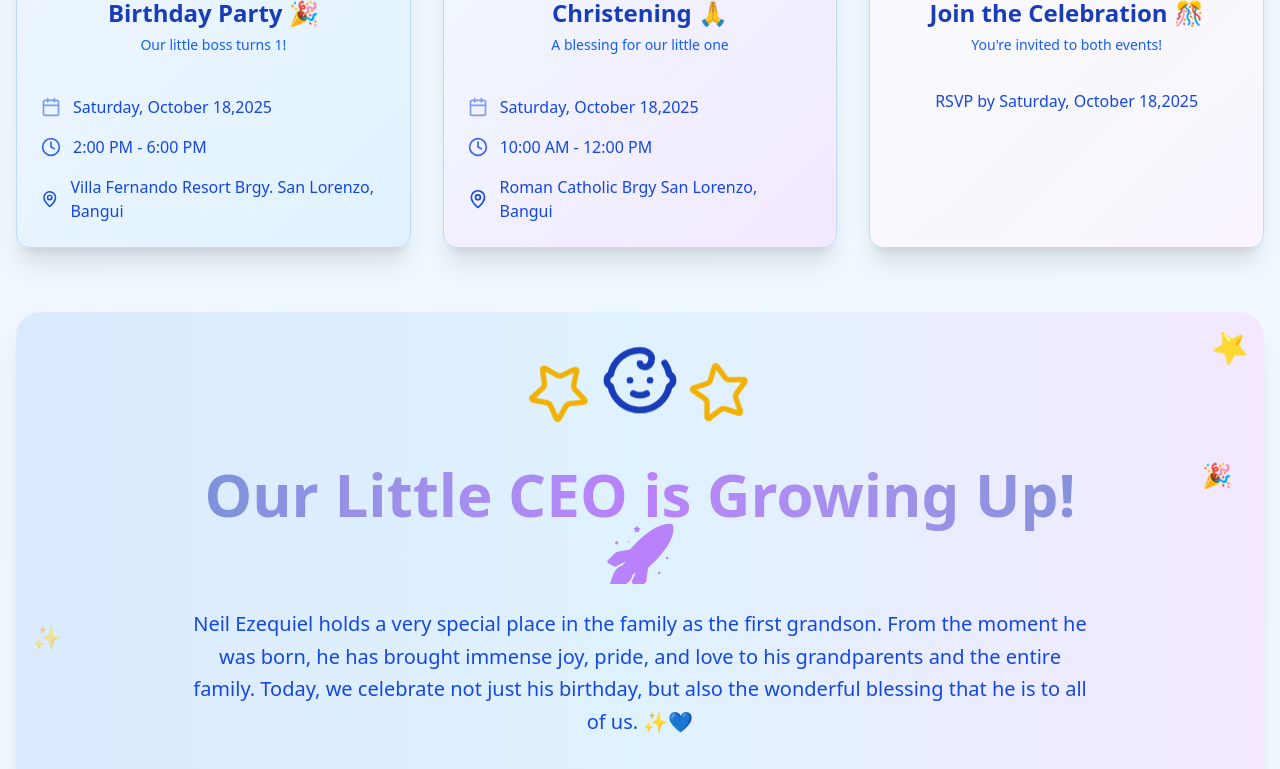
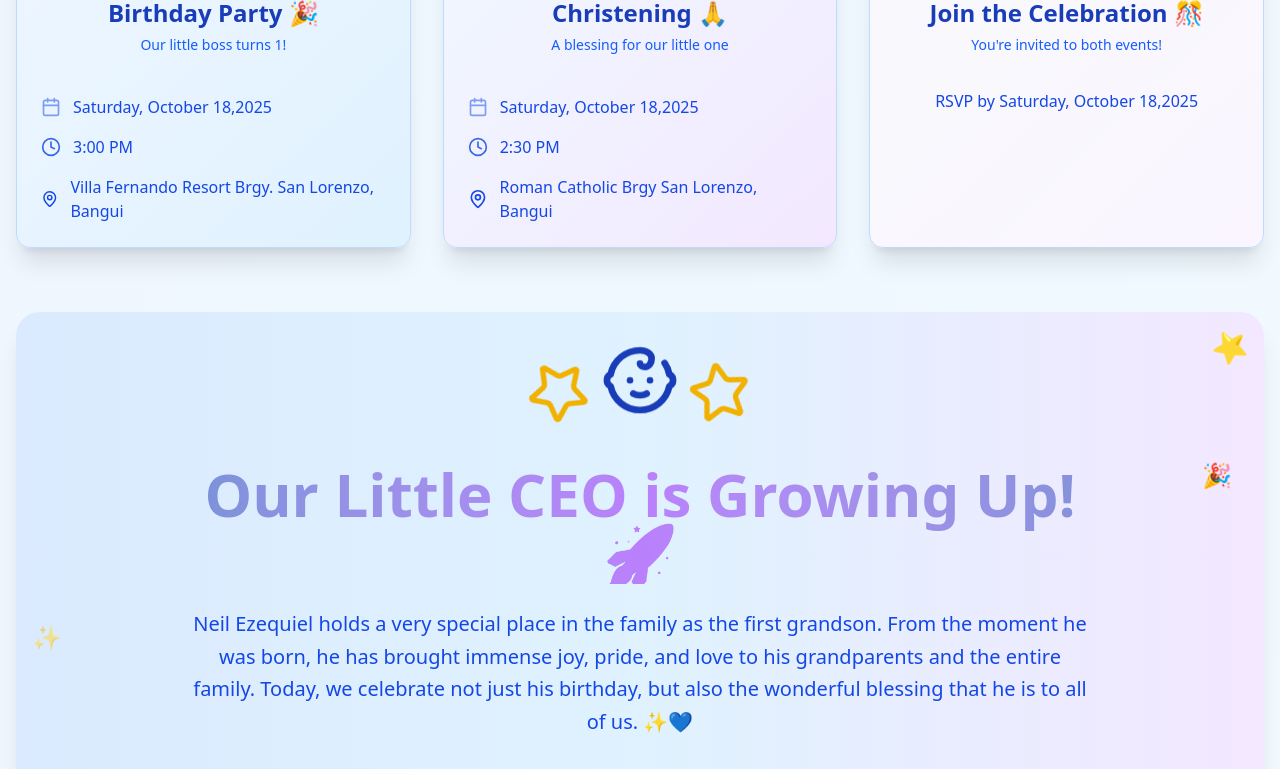
Before and after one commit to lawrence-V/neil-ezequill-birthday-christening, a Next.js app: page / in a window 1280 px wide. Shown: the part 840-1609 px from the top of the page. Built offline with nearby package versions, Linux system fonts and the light colour scheme.

Commit message:
CHORE: udpate names

```diff
--- a/app/page.tsx
+++ b/app/page.tsx
@@ -53,7 +53,7 @@ export default function BabyBossCelebration() {
     "John Milen Fabi",
     "Aidan Calvan",
     "Jayron Abunaga",
-    "Rj Visitacion",
+    "Arjay Visitacion",
     "Arjay Bernabe",
     "Noel Valdez",
     "Ruel Ryan Agustin",
@@ -75,6 +75,7 @@ export default function BabyBossCelebration() {
     "Carlo Jacinto",
     "Fernando Jr Viuda",
     "Brendo Coria",
+    "Erickson Sampayan",
   ]);
 
   // Ninang names state
@@ -106,7 +107,7 @@ export default function BabyBossCelebration() {
     "Ciara Jamuyot",
     "Diane Agustin",
     "Mary Feith Agullana",
-    "Erickson Sampayan",
+
     "Maryhean Gunsi Domingo",
     "Marigold Quatchon",
     "Mildred Jimenez",
@@ -237,7 +238,7 @@ export default function BabyBossCelebration() {
                   className="w-5 h-5 animate-pulse"
                   style={{ animationDelay: "0.5s" }}
                 />
-                <span className="font-medium">2:00 PM - 6:00 PM</span>
+                <span className="font-medium">3:00 PM</span>
               </div>
               <div className="flex items-center space-x-3 text-blue-700 hover:text-purple-600 transition-colors">
                 <MapPin
@@ -275,7 +276,7 @@ export default function BabyBossCelebration() {
                   className="w-5 h-5 animate-pulse"
                   style={{ animationDelay: "0.5s" }}
                 />
-                <span className="font-medium">10:00 AM - 12:00 PM</span>
+                <span className="font-medium">2:30 PM</span>
               </div>
               <div className="flex items-center space-x-3 text-blue-700 hover:text-purple-600 transition-colors">
                 <MapPin
```
